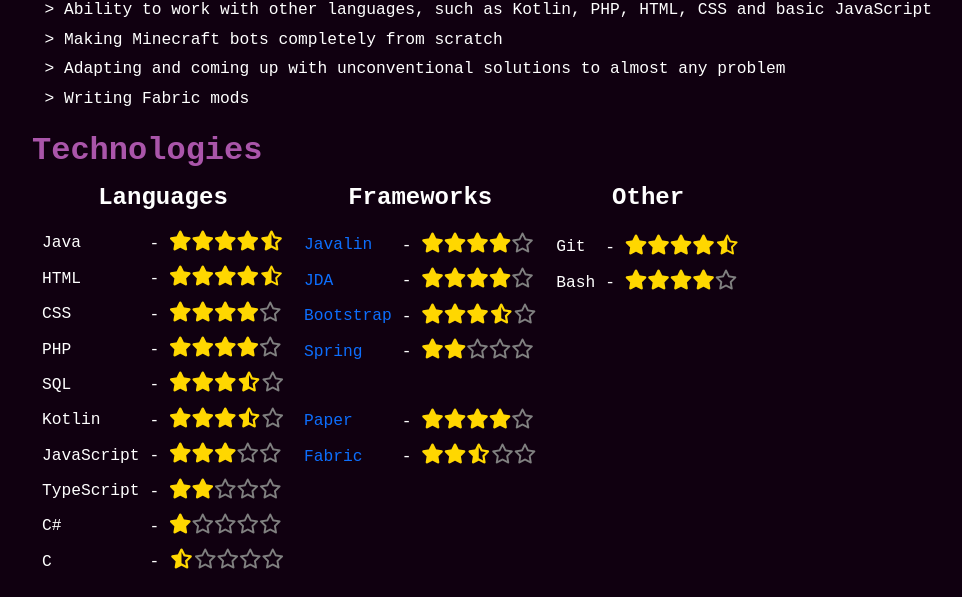
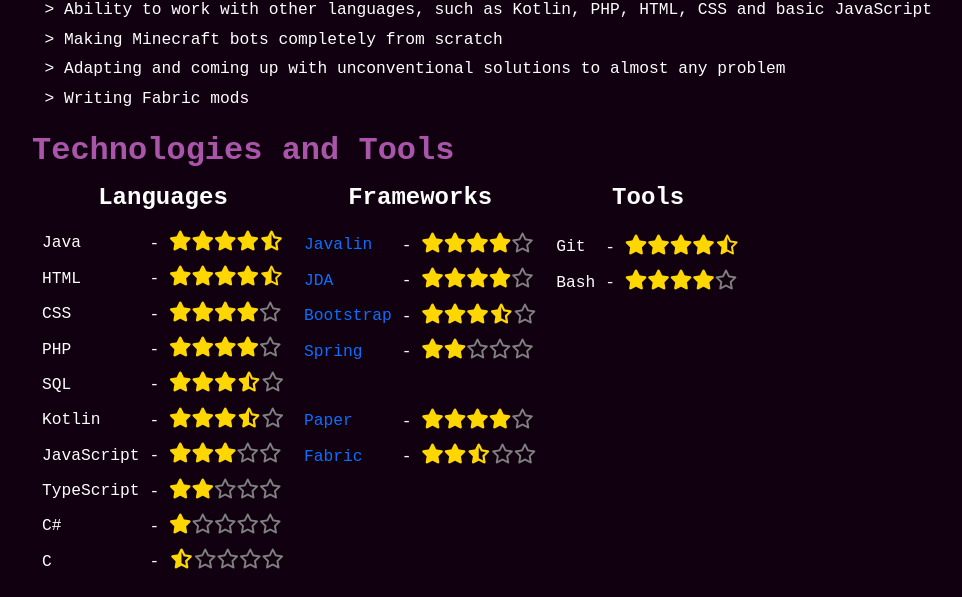
Before and after one commit to Defective4/defective4.github.io, a plain HTML site: page index.html in a window 1280 px wide. Shown: the part 1415-2012 px from the top of the page, without its empty margins (96-1058 px from the left). Drawn offline with Linux system fonts and the light colour scheme; no server answers; some icons are missing.

Commit message:
Update index.html

```diff
--- a/index.html
+++ b/index.html
@@ -87,7 +87,7 @@
                 </ul>
             </div>
 
-            <h2 style="margin: 0px;">Technologies</h2>
+            <h2 style="margin: 0px;">Technologies and Tools</h2>
             <div style="font-weight: normal;">
                 <table class="noborder">
                     <thead>
@@ -99,7 +99,7 @@
                                 <h4 style="margin: 0px; text-align: center;">Frameworks</h4>
                             </th>
                             <th>
-                                <h4 style="margin: 0px; text-align: center;">Other</h4>
+                                <h4 style="margin: 0px; text-align: center;">Tools</h4>
                             </th>
                         </tr>
                     </thead>
```
